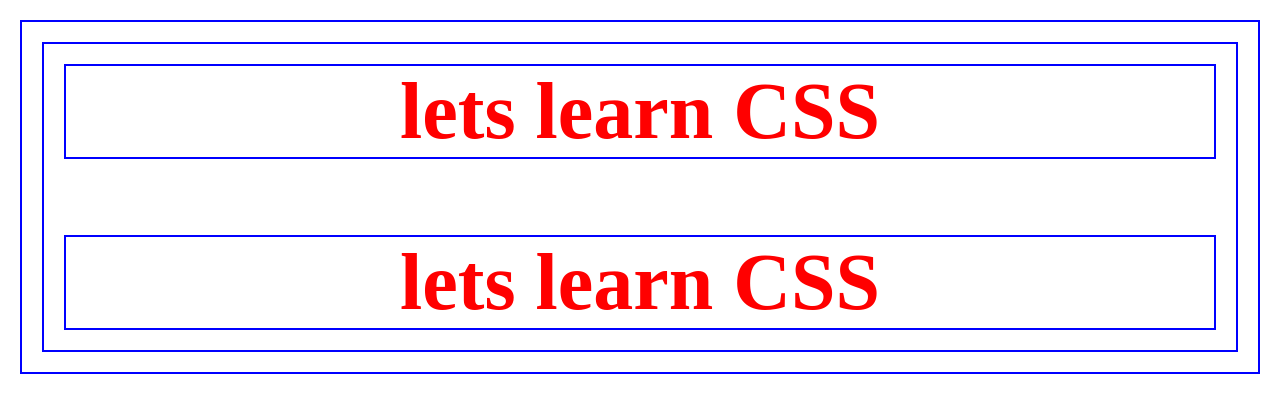
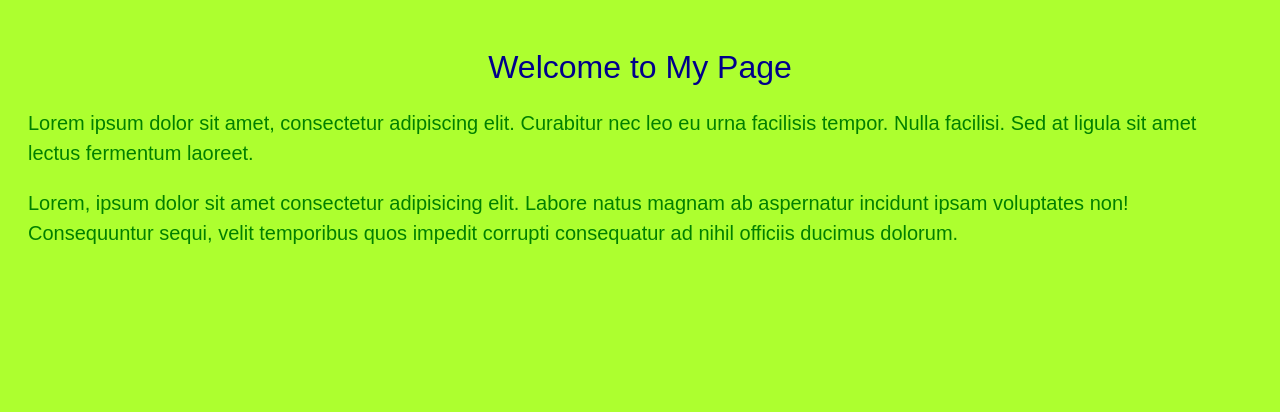
Before and after one commit to bintusaid/css, a plain HTML site: page css/ch1_intro/index.html in a window 1280 px wide. Drawn offline with Linux system fonts and the light colour scheme.

Commit message:
background and colors

```diff
--- /dev/null
+++ b/css/background/style.css
@@ -0,0 +1,10 @@
+body {
+    background-color: blueviolet;
+    background-image: url(https://i.ebayimg.com/images/g/ZT0AAOSwvg1muvE~/s-l960.webp);
+    background-repeat: no-repeat
+
+
+
+
+
+}
--- a/css/ch1_intro/index.html
+++ b/css/ch1_intro/index.html
@@ -1,25 +1,39 @@
 <!DOCTYPE html>
-<html lang="en">
+<html>
   <head>
-    <meta charset="UTF-8" />
-    <meta name="viewport" content="width=device-width, initial-scale=1.0" />
-    <title>intro to CSS</title>
-    <link rel="stylesheet" href="style.css" />
-    <!-- <style>
-    h1 {
-        color: red;
+    <style>
+      body {
+        background-color: greenyellow;
+        font-family: Arial, sans-serif;
+        padding: 20px;
+      }
+
+      h1 {
+        color: darkblue;
         text-align: center;
-        font-size: 80px;
-    }
-</style> -->
+        font-weight: 300;
+      }
+
+      p {
+        color: green;
+        font-size: 20px;
+        line-height: 1.5;
+      }
+    </style>
   </head>
   <body>
-    <!-- <h1 style="color: blue; text-align: center; font-size: 80px;">lets learn CSS</h1> -->
-    <!-- <h1 style="color: blue; text-align: center; font-size: 80px;">lets learn CSS </h1>    -->
+    <h1>Welcome to My Page</h1>
+    <p>
+      Lorem ipsum dolor sit amet, consectetur adipiscing elit. Curabitur nec leo
+      eu urna facilisis tempor. Nulla facilisi. Sed at ligula sit amet lectus
+      fermentum laoreet.
+    </p>
 
-    <h1 class="thefirst">lets learn CSS</h1>
-    <br />
-    <br />
-    <h1 class="thefirst">lets learn CSS</h1>
+    <p>
+      Lorem, ipsum dolor sit amet consectetur adipisicing elit. Labore natus
+      magnam ab aspernatur incidunt ipsam voluptates non! Consequuntur sequi,
+      velit temporibus quos impedit corrupti consequatur ad nihil officiis
+      ducimus dolorum.
+    </p>
   </body>
 </html>
--- /dev/null
+++ b/css/color_and_comments/style.css
@@ -0,0 +1,22 @@
+h1 {
+  /* using color names */
+  /* color: red; */
+
+  /* rgb */
+  /* color: rgb(125, 0, 125); */
+
+  /* hexadecimal */
+
+  color: #ff0;
+}
+
+body {
+  background: rgb(255, 0, 0);
+}
+
+div {
+  color: white;
+  height: 200px;
+  width: 200px;
+  background-color: rgba(0, 0, 0.8);
+}
```
Also changed, not shown: css/background/index.html (added, +14 -0 lines), css/color_and_comments/index.html (added, +13 -0 lines), css/ch1_intro/style.css (line endings or trailing spaces).
